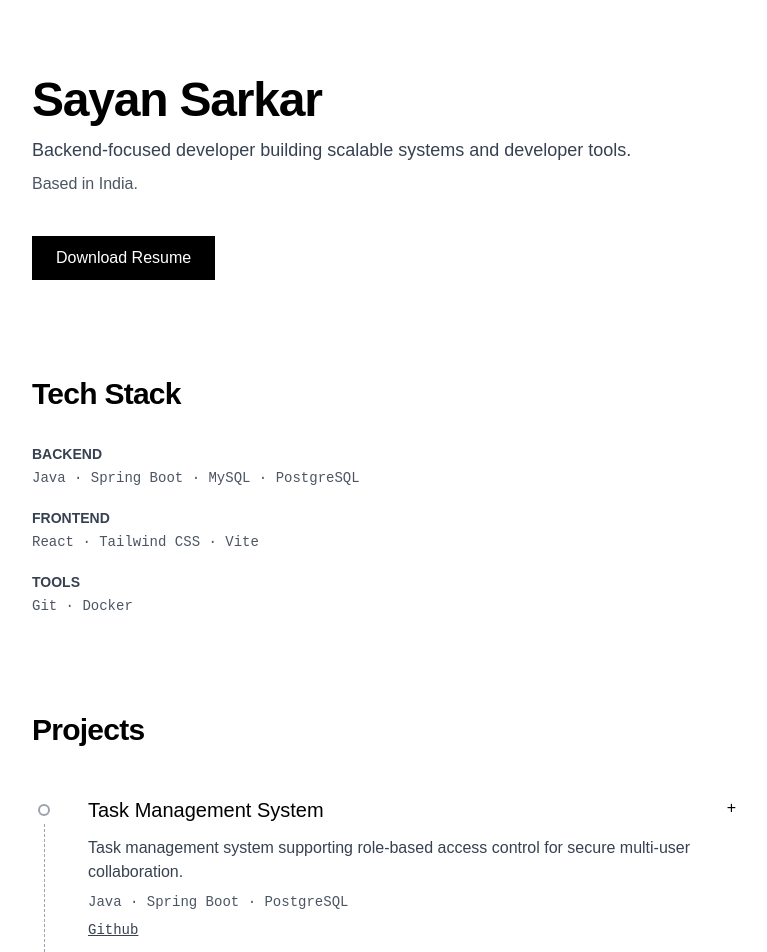
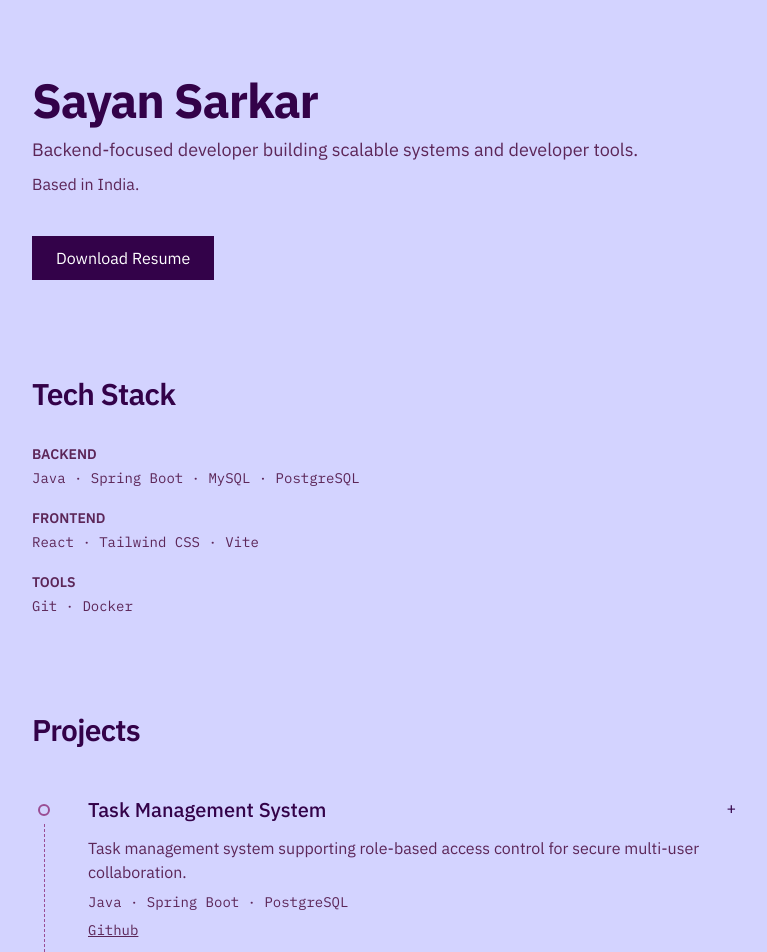
Before and after one commit to Flicko75/my-portfolio, a React (Vite) app: page / in a window 1280 px wide. Shown: the part 20-972 px from the top of the page, without its empty margins (248-1015 px from the left). Built offline with nearby package versions, Linux system fonts and the light colour scheme.

Commit message:
Accent colors changed

```diff
--- a/src/App.jsx
+++ b/src/App.jsx
@@ -5,12 +5,12 @@ import Socials from "./sections/Socials.jsx";
 
 function App() {
   return (
-      <>
+      <div className="bg-bgMain">
           <Hero />
           <TechStack />
           <Projects />
           <Socials />
-      </>
+      </div>
   )
 }
 
--- a/src/components/ProjectItem.jsx
+++ b/src/components/ProjectItem.jsx
@@ -3,29 +3,29 @@ const ProjectItem = ({ project, isOpen, onToggle }) => {
         <div className="flex gap-4 items-start">
             <div className="w-6 flex flex-col items-center mt-6 self-stretch">
                 <div className={isOpen
-                    ? "w-3 h-3 rounded-full bg-black"
-                    : "w-3 h-3 rounded-full border-2 border-gray-400"}
+                    ? "w-3 h-3 rounded-full bg-textPrimary"
+                    : "w-3 h-3 rounded-full border-2 border-borderSubtle"}
                 />
 
-                <div className="border-l border-dashed border-gray-400 flex-1 mt-2">
+                <div className="border-l border-dashed border-borderSubtle flex-1 mt-2">
                 </div>
 
             </div>
-            <div onClick={onToggle} className="cursor-pointer select-none flex-1 hover:bg-gray-50 transition-colors px-4 py-4 rounded-2xl">
-                <div className="flex justify-between">
+            <div onClick={onToggle} className="cursor-pointer select-none flex-1 hover:bg-surfaceHover transition-colors px-4 py-4 rounded-2xl">
+                <div className="flex justify-between text-textPrimary">
                     <h3 className="text-xl font-medium">{project.title}</h3>
                     <span>{isOpen ? "-" : "+"}</span>
                 </div>
 
-                <p className="text-gray-700 mt-3">{project.summary}</p>
+                <p className="text-textBody mt-3">{project.summary}</p>
 
-                <p className="text-sm text-gray-600 mt-2 font-mono">{project.stack.join(" · ")}</p>
+                <p className="text-sm text-textBody mt-2 font-mono">{project.stack.join(" · ")}</p>
 
                 <a
                     href={project.github}
                     target="_blank"
                     rel="noopener noreferrer"
-                    className="text-sm text-gray-700 underline mt-2 inline-block font-mono"
+                    className="text-sm text-textBody underline mt-2 inline-block font-mono"
                     onClick={(e) => e.stopPropagation()}
                 >
                     Github
@@ -35,11 +35,11 @@ const ProjectItem = ({ project, isOpen, onToggle }) => {
                     <div className="mt-6 space-y-6">
                         {project.details.map((section, index) => (
                             <div key={index}>
-                                <p className="font-medium mb-2">{section.title}</p>
+                                <p className="font-medium mb-2 text-textPrimary">{section.title}</p>
 
                                 <ul className="list-disc pl-5 space-y-2">
                                     {section.items.map((item, index) => (
-                                        <li key={index} className="text-gray-700">{item}</li>
+                                        <li key={index} className="text-textBody">{item}</li>
                                     ))}
                                 </ul>
                             </div>
--- a/src/index.css
+++ b/src/index.css
@@ -1,9 +1,9 @@
+@import url('https://fonts.googleapis.com/css2?family=IBM+Plex+Sans:wght@400;500;600;700&family=IBM+Plex+Mono:wght@400;500&display=swap');
+
 @tailwind base;
 @tailwind components;
 @tailwind utilities;
 
-@import url('https://fonts.googleapis.com/css2?family=IBM+Plex+Sans:wght@400;500;600;700&family=IBM+Plex+Mono:wght@400;500&display=swap');
-
 body {
     font-family: 'IBM Plex Sans', sans-serif;
 }
--- a/src/sections/Hero.jsx
+++ b/src/sections/Hero.jsx
@@ -5,14 +5,14 @@ const Hero = () => {
         <section className="py-24">
             <Container>
                 <div className="space-y-3">
-                    <h1 className="text-5xl font-bold tracking-tight">Sayan Sarkar</h1>
+                    <h1 className="text-5xl font-bold tracking-tight text-textPrimary">Sayan Sarkar</h1>
 
                     <div className="max-w-2xl">
-                        <p className="mt-3 text-lg text-gray-700">
+                        <p className="mt-3 text-lg text-textBody">
                             Backend-focused developer building scalable systems and developer tools.
                         </p>
 
-                        <p className="mt-2 text-gray-600">
+                        <p className="mt-2 text-textBody">
                             Based in India.
                         </p>
                     </div>
@@ -21,7 +21,7 @@ const Hero = () => {
                 <a
                     href="/resume.pdf"
                     download
-                    className="inline-block px-6 py-2.5 bg-black text-white hover:bg-gray-800 transition-colors mt-10"
+                    className="inline-block px-6 py-2.5 bg-textPrimary text-white hover:bg-textBody transition-colors mt-10"
                 >
                     Download Resume
                 </a>
--- a/src/sections/Projects.jsx
+++ b/src/sections/Projects.jsx
@@ -16,7 +16,7 @@ const Projects = () => {
     return (
         <section className="pt-0 pb-24">
             <Container>
-                <h2 className="text-3xl font-semibold tracking-tight">
+                <h2 className="text-3xl font-semibold tracking-tight text-textPrimary">
                     Projects
                 </h2>
 
--- a/src/sections/Socials.jsx
+++ b/src/sections/Socials.jsx
@@ -5,10 +5,10 @@ const Socials = () => {
     return (
         <section className="pt-0 pb-24">
             <Container>
-                <h2 className="text-3xl font-semibold tracking-tight">
+                <h2 className="text-3xl font-semibold tracking-tight text-textPrimary">
                     Socials
                 </h2>
-                <p className="font-medium text-gray-600 mt-4 font-mono">
+                <p className="font-medium text-textBody mt-4 font-mono">
                     <a
                         href="github.com"
                         target="_blank"
--- a/src/sections/TechStack.jsx
+++ b/src/sections/TechStack.jsx
@@ -5,16 +5,16 @@ const TechStack = () => {
     return (
         <section className="pt-0 pb-24">
             <Container>
-            <h2 className="text-3xl font-semibold tracking-tight">
+            <h2 className="text-3xl font-semibold tracking-tight text-textPrimary">
                 Tech Stack
             </h2>
 
-            <div className="space-y-5 mt-8">
+            <div className="space-y-5 mt-8 text-textBody">
                 {
                     techstack.map(item => (
                         <div key={item.category}>
-                            <div className="font-semibold text-sm text-gray-700 mb-1">{item.category}</div>
-                            <div className="text-sm text-gray-600 font-mono">{item.technologies.join(" · ")}</div>
+                            <div className="font-semibold text-sm mb-1">{item.category}</div>
+                            <div className="text-sm font-mono">{item.technologies.join(" · ")}</div>
                         </div>
                     ))
                 }
--- a/tailwind.config.js
+++ b/tailwind.config.js
@@ -8,6 +8,13 @@ export default {
     extend: {
       fontFamily: {
         mono: ['"IBM Plex Mono"', 'monospace'],
+      },
+      colors: {
+        textPrimary: "#330249",
+        textBody: "#5c2658",
+        bgMain: "#d3d3ff",
+        surfaceHover: "#babafb",
+        borderSubtle: "#9a4d94",
       }
     },
   },
```
